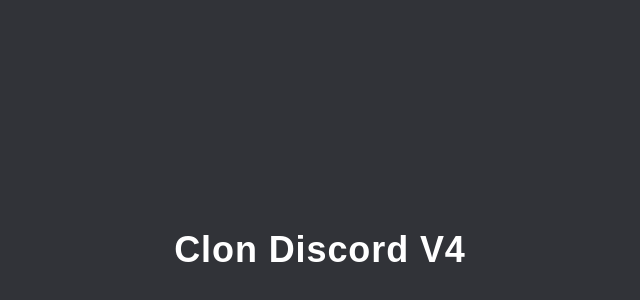
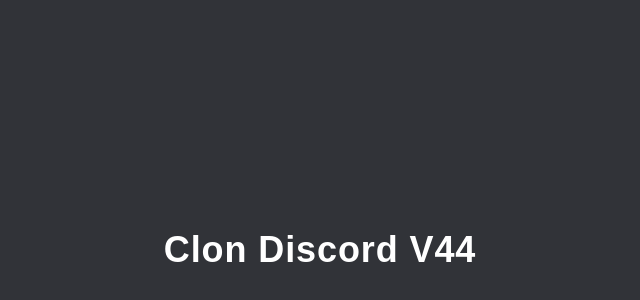
Before and after one commit to DinoCoders200/chat-proyect-frontend, a React (Vite) app: page / in a window 1280 px wide. Shown: the part 150-450 px from the top of the page, without its empty margins (320-960 px from the left). Built offline with nearby package versions, Linux system fonts and the light colour scheme.

Commit message:
feat: change title

```diff
--- a/src/App.tsx
+++ b/src/App.tsx
@@ -1,7 +1,7 @@
 function App() {
   return (
     <div className="flex h-screen w-screen items-center justify-center bg-[#313338] text-white font-sans antialiased">
-      <h1 className="text-4xl font-bold tracking-wide">Clon Discord V4</h1>
+      <h1 className="text-4xl font-bold tracking-wide">Clon Discord V44</h1>
     </div>
   );
 }
```
